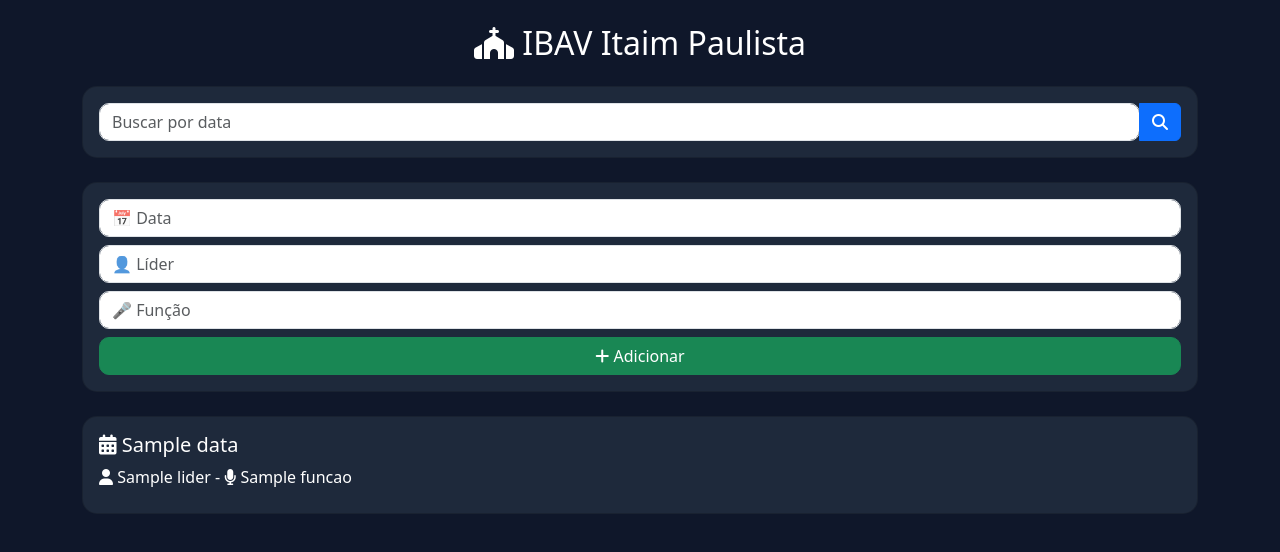
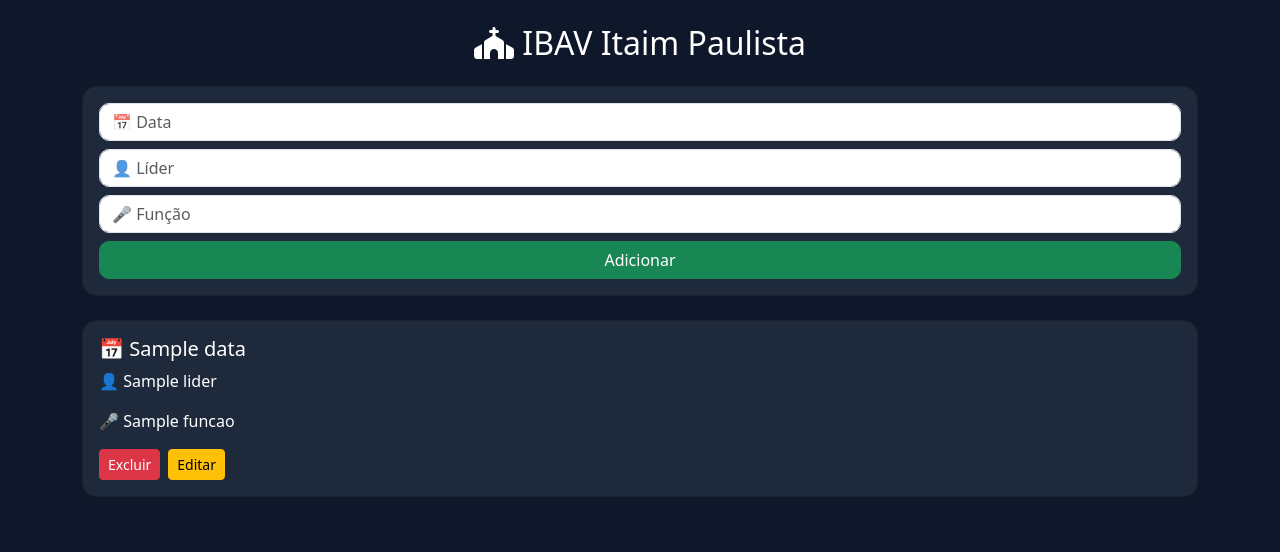
Before and after one commit to jhonathan701/ibav-escala, a Flask app: template templates/index.html in a window 1280 px wide. Shown: the top 552 px of the page. Run offline with Flask 3, Linux system fonts and the light colour scheme; the template is opened without the code that fills it: most values are stand-ins (such as "Sample title", 1, 10 or a date in 2020).

Commit message:
Update index.html

```diff
--- a/templates/index.html
+++ b/templates/index.html
@@ -3,13 +3,16 @@
 <head>
 <meta charset="UTF-8">
 <title>IBAV Itaim Paulista</title>
+
 <meta name="viewport" content="width=device-width, initial-scale=1.0">
 
 <link href="https://cdn.jsdelivr.net/npm/bootstrap@5.3.0/dist/css/bootstrap.min.css" rel="stylesheet">
 
-<link rel="stylesheet" href="https://cdnjs.cloudflare.com/ajax/libs/font-awesome/6.5.0/css/all.min.css">
+<link rel="stylesheet"
+href="https://cdnjs.cloudflare.com/ajax/libs/font-awesome/6.5.0/css/all.min.css">
 
 <style>
+
 body{
     background:#0f172a;
     color:white;
@@ -17,18 +20,20 @@ body{
 
 .card{
     background:#1e293b;
+    border-radius:15px;
     color:white;
-    border-radius:15px;
+}
+
+input{
+    border-radius:10px !important;
 }
 
 .btn-app{
     border-radius:10px;
 }
 
-input{
-    border-radius:10px !important;
-}
 </style>
+
 </head>
 
 <body class="container py-4">
@@ -38,30 +43,7 @@ input{
 IBAV Itaim Paulista
 </h2>
 
-<!-- 🔍 BUSCA -->
-<div class="card p-3 mb-4">
-
-<form method="GET">
-
-<div class="input-group">
-
-<input
-type="text"
-name="busca"
-class="form-control"
-placeholder="Buscar por data">
-
-<button class="btn btn-primary">
-<i class="fa fa-search"></i>
-</button>
-
-</div>
-
-</form>
-
-</div>
-
-<!-- ➕ FORM -->
+<!-- FORM -->
 <div class="card p-3 mb-4">
 
 <form method="POST">
@@ -85,7 +67,6 @@ placeholder="🎤 Função"
 required>
 
 <button class="btn btn-success w-100 btn-app">
-<i class="fa-solid fa-plus"></i>
 Adicionar
 </button>
 
@@ -93,39 +74,130 @@ Adicionar
 
 </div>
 
-<!-- 📋 ESCALAS -->
-{% for data, lista in escala.items() %}
+<!-- LISTA -->
+
+{% if escala %}
+
+{% for pessoa in escala %}
 
 <div class="card p-3 mb-3">
 
 <h5>
-<i class="fa-solid fa-calendar-days"></i>
-{{ data }}
+📅 {{ pessoa.data }}
 </h5>
 
-{% for pessoa in lista %}
+<p>
+👤 {{ pessoa.lider }}
+</p>
 
-<div class="d-flex justify-content-between align-items-center mb-2">
+<p>
+🎤 {{ pessoa.funcao }}
+</p>
 
-<span>
-<i class="fa-solid fa-user"></i>
-{{ pessoa.lider }}
+<div class="d-flex gap-2">
 
--
+<!-- REMOVER -->
+<form action="/remover" method="POST">
 
-<i class="fa-solid fa-microphone"></i>
-{{ pessoa.funcao }}
-</span>
+<input
+type="hidden"
+name="id"
+value="{{ pessoa.id }}">
+
+<button class="btn btn-danger btn-sm">
+Excluir
+</button>
+
+</form>
+
+<!-- EDITAR -->
+<button
+class="btn btn-warning btn-sm"
+onclick="abrirModal(
+'{{ pessoa.id }}',
+'{{ pessoa.lider }}',
+'{{ pessoa.funcao }}'
+)">
+Editar
+</button>
+
+</div>
 
 </div>
 
 {% endfor %}
 
+{% else %}
+
+<div class="card p-3 text-center">
+Nenhuma escala cadastrada
 </div>
 
-{% endfor %}
+{% endif %}
+
+<!-- MODAL -->
+<div class="modal fade" id="modalEditar">
+
+<div class="modal-dialog">
+
+<form
+method="POST"
+action="/editar"
+class="modal-content bg-dark text-white">
+
+<div class="modal-header">
+<h5>Editar Escala</h5>
+</div>
+
+<div class="modal-body">
+
+<input type="hidden" name="id" id="id">
+
+<input
+class="form-control mb-2"
+name="lider"
+id="lider">
+
+<input
+class="form-control"
+name="funcao"
+id="funcao">
+
+</div>
+
+<div class="modal-footer">
+
+<button class="btn btn-success w-100">
+Salvar
+</button>
+
+</div>
+
+</form>
+
+</div>
+
+</div>
 
 <script src="https://cdn.jsdelivr.net/npm/bootstrap@5.3.0/dist/js/bootstrap.bundle.min.js"></script>
 
+<script>
+
+function abrirModal(id, lider, funcao){
+
+document.getElementById("id").value = id;
+document.getElementById("lider").value = lider;
+document.getElementById("funcao").value = funcao;
+
+var modal = new bootstrap.Modal(
+document.getElementById('modalEditar')
+);
+
+modal.show();
+
+}
+
+</script>
+
 </body>
 </html>
```
